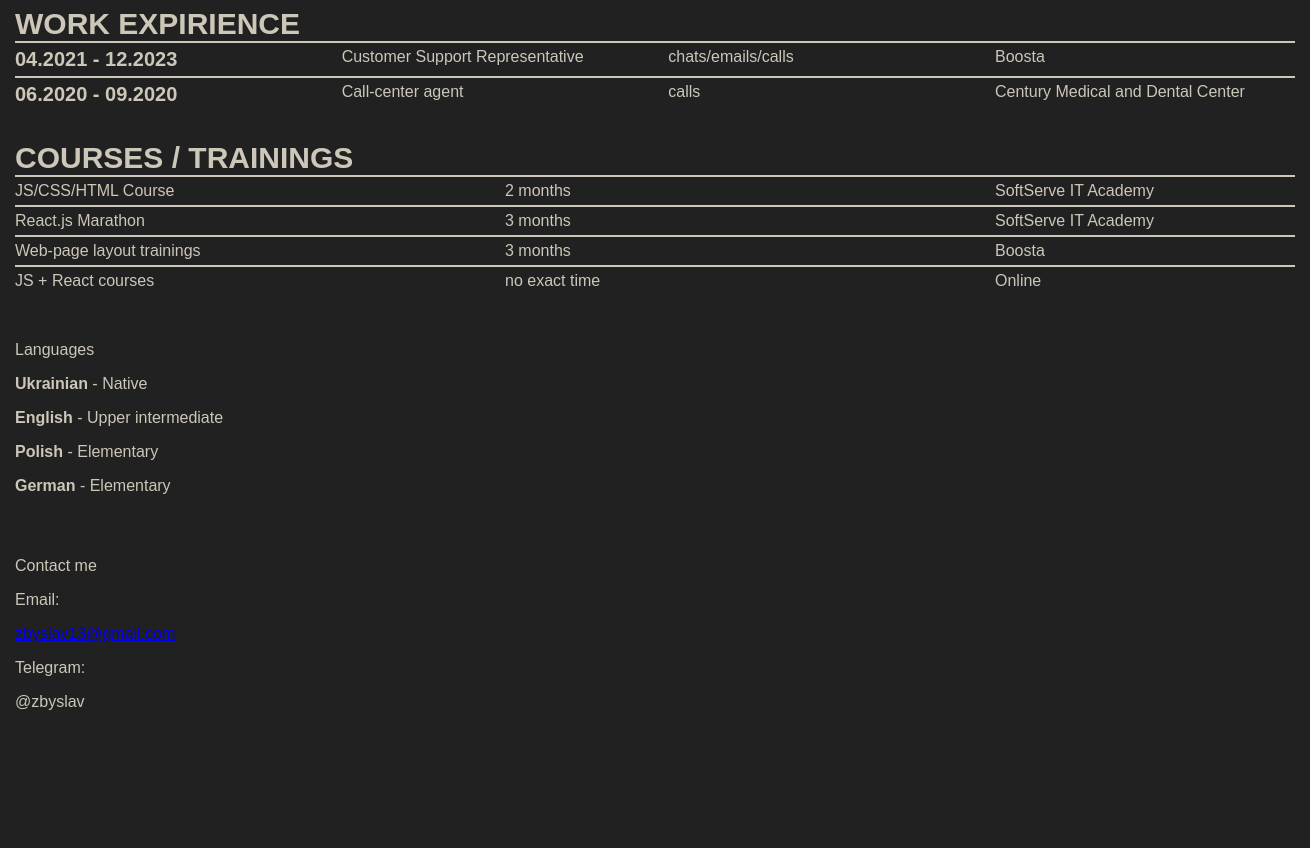
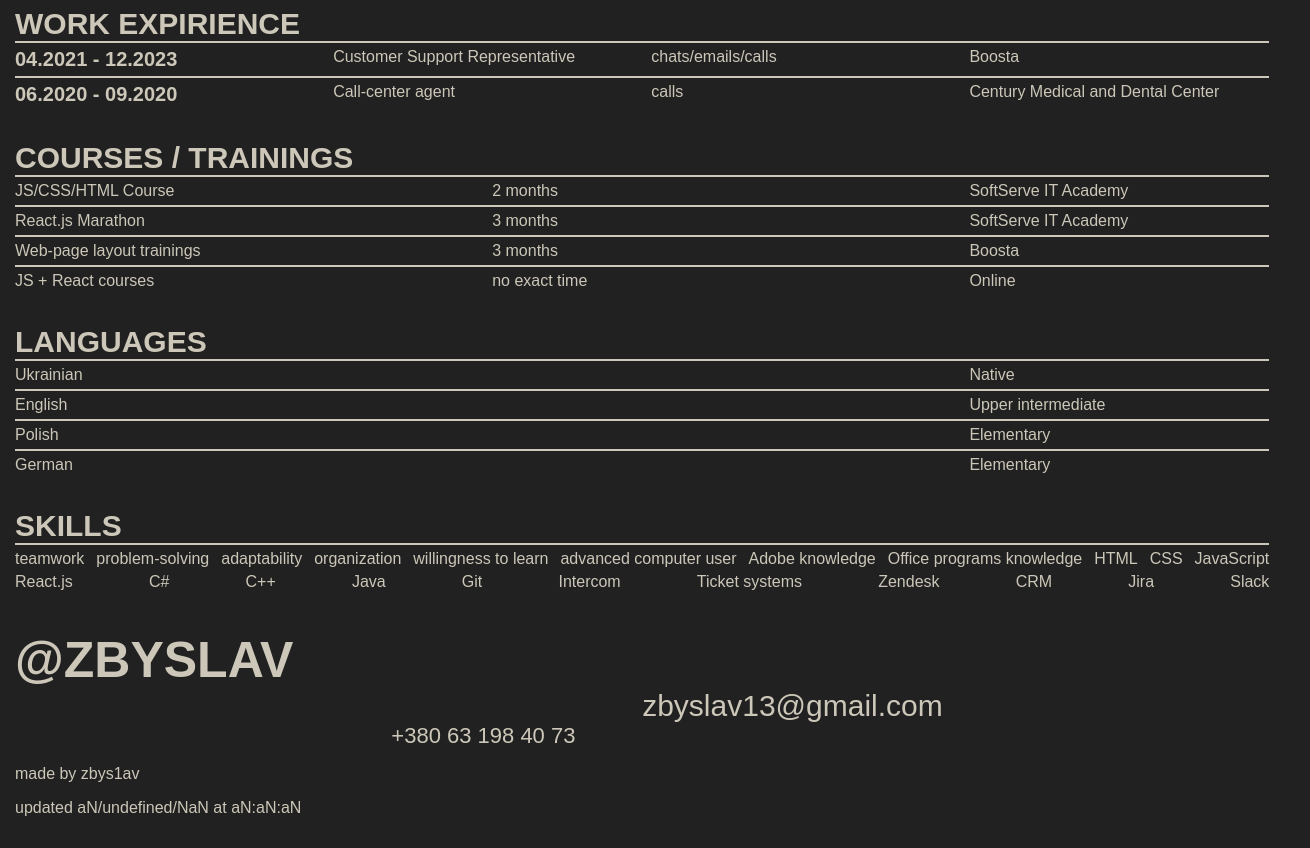
Before and after one commit to zbys1av/zbyslav, a React (Create React App) app: page / in a window 1280 px wide. Shown: the part 420-1268 px from the top of the page, 1310 px wide, since content can reach past the window. Before the commit the page ends 1162 px from the top, so only its background shows below. Built offline with nearby package versions, Linux system fonts and the light colour scheme; no server answers.

Commit message:
all information added + small API

```diff
--- a/src/App.js
+++ b/src/App.js
@@ -8,6 +8,7 @@ import Study from './Components/Study';
 import Courses from './Components/Courses';
 import Work from './Components/Work';
 import Footer from './Components/Footer';
+import Skills from './Components/Skills';
 
 function App() {
   return (
@@ -18,6 +19,7 @@ function App() {
       <Work/>
       <Courses/>
       <Languages/>
+      <Skills/>
       <Footer/>
     </div>
   );
--- a/src/App.scss
+++ b/src/App.scss
@@ -37,7 +37,7 @@ body{
 
 .container{
   margin: auto;
-  width: 100%;
+  width: 98%;
   // border-radius: 10px;
   padding: 15px;
   overflow: hidden;
@@ -126,3 +126,62 @@ body{
     width: 300px;
   }
 }
+
+.language{
+  &__section{
+    display: flex;
+    justify-content: space-between;
+  }
+
+  &__item{
+    margin: 0;
+    width: 300px;
+    text-align: left;
+  }
+}
+
+.skills{
+  &__section{
+    display: flex;
+    flex-direction: column;
+    // justify-content: space-between;
+  }
+
+  &__row{
+    display: flex;
+    flex-direction: row;
+    justify-content: space-between;
+  }
+
+  &__item{
+    width: auto;
+    margin: 0 0 5px 0;
+  }
+}
+
+.footer{
+  &__contact-sections{
+    &:nth-child(2){
+      margin-left: 50%;
+    }
+
+    &:nth-child(3){
+      margin-left: 30%;
+    }
+  }
+
+  &__item{
+    font-size: 30px;
+    text-decoration: none;
+    color: var(--bright-color);
+
+    &--telegram{
+      font-size: 50px;
+      text-transform: uppercase;
+    }
+
+    &--phone{
+      font-size: 22px;
+    }
+  }
+}
--- a/src/Components/Footer.js
+++ b/src/Components/Footer.js
@@ -1,19 +1,40 @@
-import React from "react";
+import React,{useState, useEffect} from "react";
 
 function Footer(){
+
+    const [details, setDetails] = useState();
+
+    let date = new Date(details);
+    const months = [ "01", "02", "03", "04", "05", "06", "07", "08", "09", "10", "11", "12" ];
+
+    let dateString = ("00" + date.getDate()).slice(-2) + '/' + months[date.getMonth()] + '/' + date.getFullYear() + ' at ' + ("00" + date.getHours()).slice(-2) + ':' + ("00" + date.getMinutes()).slice(-2) + ':' + ("00" + date.getSeconds()).slice(-2);
+
+
+    useEffect(function(){
+        fetch(`https://api.github.com/repos/zbys1av/zbyslav`)
+            .then(res => res.json())
+            .then(data => setDetails(data.pushed_at));
+    }, []);
+
     return(
         <div className="footer">
             <div className="container">
                 <div className="footer__contact">
-                    <p className="footer__title">Contact me</p>
+                    {/* <p className="footer__title">Contact me</p> */}
                     <div className="footer__contact-sections">
-                        <p className="footer__contact-title">Email:</p>
+                        {/* <p className="footer__contact-title">Telegram:</p> */}
+                        <a className="footer__item footer__item--telegram bold" target="none" href="https://t.me/zbyslav">@zbyslav</a>
+                    </div>
+                    <div className="footer__contact-sections">
+                        {/* <p className="footer__contact-title">Email:</p> */}
                         <a href="mailto:zbyslav13@gmail.com" className="footer__item footer__item--email">zbyslav13@gmail.com</a>
                     </div>
                     <div className="footer__contact-sections">
-                        <p className="footer__contact-title">Telegram:</p>
-                        <p className="footer__item">@zbyslav</p>
+                        <a href="tel:+380631984073" className="footer__item footer__item--phone">+380 63 198 40 73</a>
                     </div>
+                    <p className="footer__info">made by zbys1av</p>
+                    <p className="footer__info footer__info--date">updated {dateString}</p>
+                    {/* https://api.github.com/repos/zbys1av/zbyslav */}
                 </div>
             </div>
         </div>
--- a/src/Components/Languages.js
+++ b/src/Components/Languages.js
@@ -5,11 +5,23 @@ function Languages(){
         <div className="languages">
             <div className="container">
                 <div className="languages__box">
-                    <p className="language__title">Languages</p>
-                    <p className="language__item"><span className="bold">Ukrainian</span> - Native</p>
-                    <p className="language__item"><span className="bold">English</span> - Upper intermediate</p>
-                    <p className="language__item"><span className="bold">Polish</span> - Elementary</p>
-                    <p className="language__item"><span className="bold">German</span> - Elementary</p>
+                    <p className="language__title section-title bold">Languages</p>
+                    <div className="language__section item">
+                        <p className="language__item language__item--language">Ukrainian</p>
+                        <p className="language__item language__item--level">Native</p>
+                    </div>
+                    <div className="language__section item">
+                        <p className="language__item language__item--language">English</p>
+                        <p className="language__item language__item--level">Upper intermediate</p>
+                    </div>
+                    <div className="language__section item">
+                        <p className="language__item language__item--language">Polish</p>
+                        <p className="language__item language__item--level">Elementary</p>
+                    </div>
+                    <div className="language__section item">
+                        <p className="language__item language__item--language">German</p>
+                        <p className="language__item language__item--level">Elementary</p>
+                    </div>
                 </div>
             </div>
         </div>
--- a/src/Components/Skills.js
+++ b/src/Components/Skills.js
@@ -10,8 +10,36 @@ function Skills(){
         <div className="skills">
             <div className="container">
                 <div className="skills__box">
-                    <p className="skills__title">Skills</p>
-                    <p className="skills__items">{skills.join(" ")}</p>
+                    <p className="skills__title section-title bold">Skills</p>
+                    {/* <p className="skills__items item">{skills.join(" ")}</p> */}
+                    <div className="skills__section item">
+                        <div className="skills__row">
+                            <p className="skills__item">{skills[0]}</p>
+                            <p className="skills__item">{skills[1]}</p>
+                            <p className="skills__item">{skills[2]}</p>
+                            <p className="skills__item">{skills[3]}</p>
+                            <p className="skills__item">{skills[4]}</p>
+                            <p className="skills__item">{skills[5]}</p>
+                            <p className="skills__item">{skills[6]}</p>
+                            <p className="skills__item">{skills[7]}</p>
+                            <p className="skills__item">{skills[8]}</p>
+                            <p className="skills__item">{skills[9]}</p>
+                            <p className="skills__item">{skills[10]}</p>
+                        </div>
+                        <div className="skills__row">
+                            <p className="skills__item">{skills[11]}</p>
+                            <p className="skills__item">{skills[12]}</p>
+                            <p className="skills__item">{skills[13]}</p>
+                            <p className="skills__item">{skills[14]}</p>
+                            <p className="skills__item">{skills[15]}</p>
+                            <p className="skills__item">{skills[16]}</p>
+                            <p className="skills__item">{skills[17]}</p>
+                            <p className="skills__item">{skills[18]}</p>
+                            <p className="skills__item">{skills[19]}</p>
+                            <p className="skills__item">{skills[20]}</p>
+                            <p className="skills__item">{skills[21]}</p>
+                        </div>
+                    </div>
                 </div>
             </div>
         </div>
```
